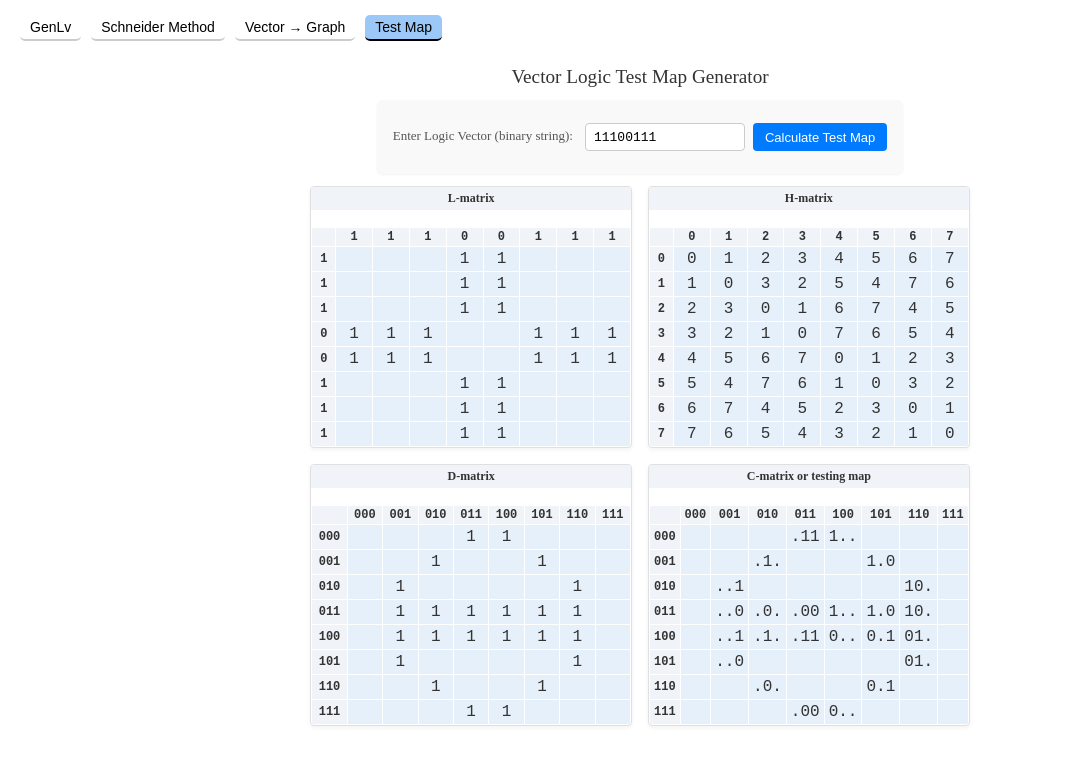
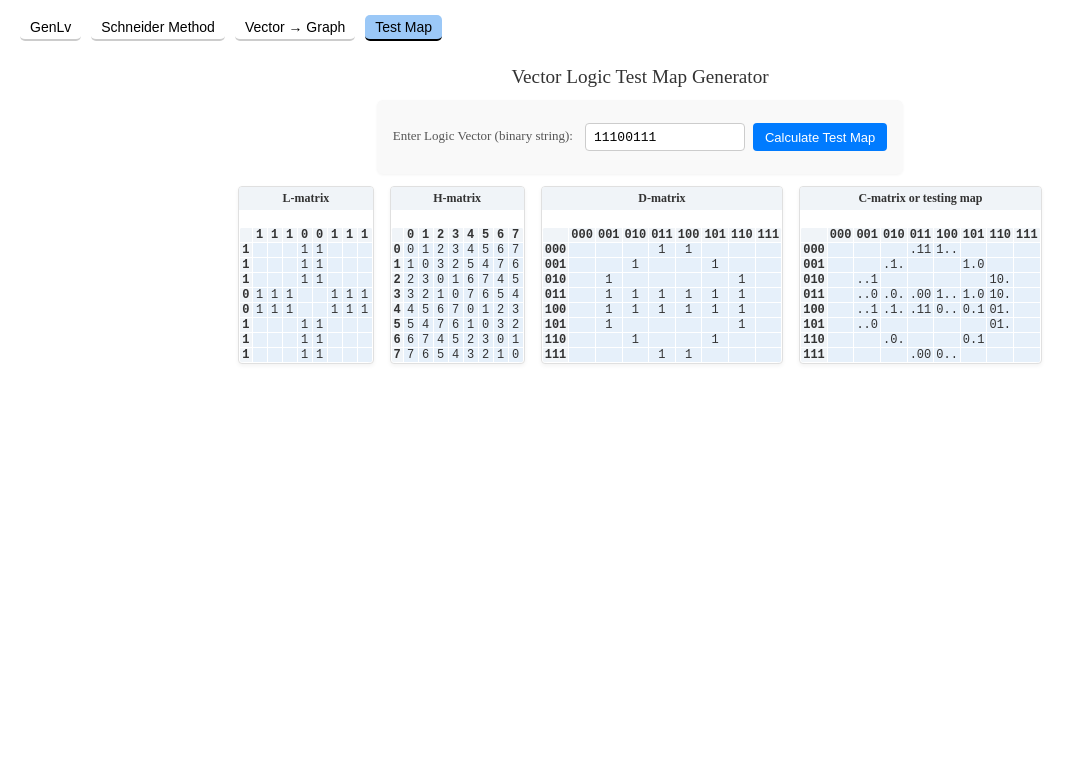
Before and after one commit to andreyv99/GenLV, an Angular app: page /test-map in a window 1280 px wide. Both pictures are taken after a click on the button "Calculate Test Map". Shown: the top 764 px of the page, without its empty margins (0-1084 px from the left). Built offline with nearby package versions, Linux system fonts and the light colour scheme.

Commit message:
test map component

```diff
--- a/src/app/test-map/test-map.component.html
+++ b/src/app/test-map/test-map.component.html
@@ -15,6 +15,7 @@
       <!-- L Matrix -->
       <div class="matrix-card">
         <div class="matrix-title">L-matrix</div>
+        <div class="table-wrapper">
           <table>
           <thead>
             <tr>
@@ -30,10 +31,12 @@
           </tbody>
           </table>
         </div>
+      </div>
 
       <!-- H Matrix -->
       <div class="matrix-card">
         <div class="matrix-title">H-matrix</div>
+        <div class="table-wrapper">
           <table>
           <thead>
             <tr>
@@ -49,10 +52,12 @@
           </tbody>
           </table>
         </div>
+      </div>
 
       <!-- D Matrix -->
       <div class="matrix-card">
         <div class="matrix-title">D-matrix</div>
+        <div class="table-wrapper">
           <table>
           <thead>
             <tr>
@@ -68,10 +73,12 @@
           </tbody>
           </table>
         </div>
+      </div>
 
       <!-- C Matrix -->
       <div class="matrix-card">
         <div class="matrix-title">C-matrix or testing map</div>
+        <div class="table-wrapper">
           <table>
           <thead>
             <tr>
@@ -90,3 +97,4 @@
       </div>
     </div>
   </div>
+</div>
--- a/src/app/test-map/test-map.component.scss
+++ b/src/app/test-map/test-map.component.scss
@@ -4,8 +4,8 @@
   display: flex;
   flex-direction: column;
   align-items: center;
-  max-width: 1000px;
-  margin: 0 auto;
+  width: 100%;
+  box-sizing: border-box;
 
 
   h2 {
@@ -80,22 +80,25 @@
   }
 
   .result-section {
+    width: 100%;
+    display: flex;
+    justify-content: center;
+
     .matrices-grid {
-      display: grid;
-      grid-template-columns: 1fr 1fr;
+      display: flex;
+      flex-wrap: wrap;
+      justify-content: center;
       gap: 16px;
-
-      @media (max-width: 1024px) {
-        grid-template-columns: 1fr;
-      }
+      max-width: 100%;
     }
 
     .matrix-card {
       background: white;
       border-radius: 4px;
-      overflow: auto;
+      overflow: hidden;
       border: 1px solid #e0e0e0;
       box-shadow: 0 2px 4px rgba(0, 0, 0, 0.05);
+      max-width: 100%;
 
       .matrix-title {
         text-align: center;
@@ -107,20 +110,28 @@
         border-bottom: 2px solid white;
       }
 
+      .table-wrapper {
+        width: 100%;
+        overflow-x: auto;
+        overflow-y: hidden;
+      }
+
       table {
-        width: 100%;
         border-collapse: collapse;
         font-family: monospace;
-        font-size: 12px;
+        font-size: 8px;
+        min-width: max-content;
 
         th,
         td {
-          padding: 2px 4px;
+          padding: 1px 2px;
           text-align: center;
           border: 1px solid white;
           background-color: #e6f0fa;
           color: #333;
           white-space: nowrap;
+          line-height: 1;
+          font-size: 12px;
         }
 
         thead th,
@@ -130,8 +141,8 @@
         }
 
         td {
-          min-width: 16px;
-          height: 20px;
+          min-width: 10px;
+          height: 12px;
         }
       }
     }
```
Lines whose indentation alone changed are shown as unchanged.
